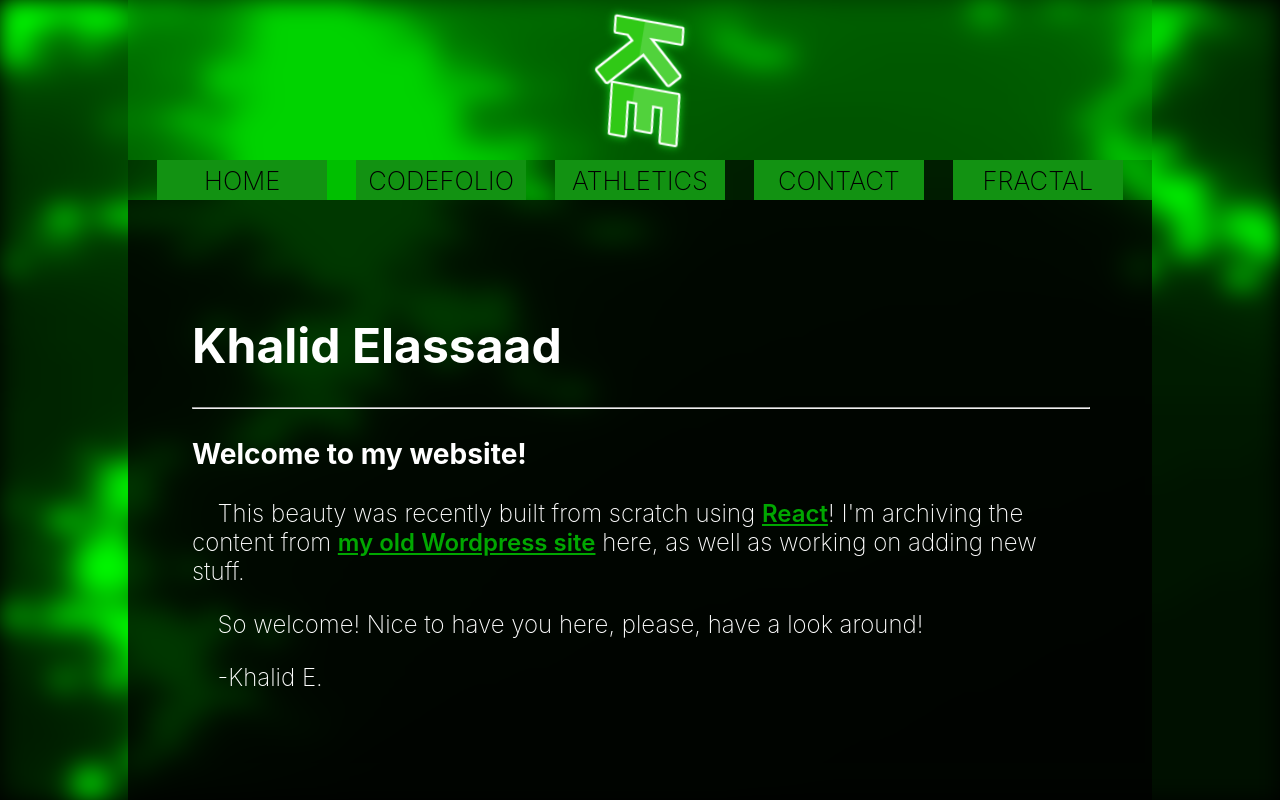
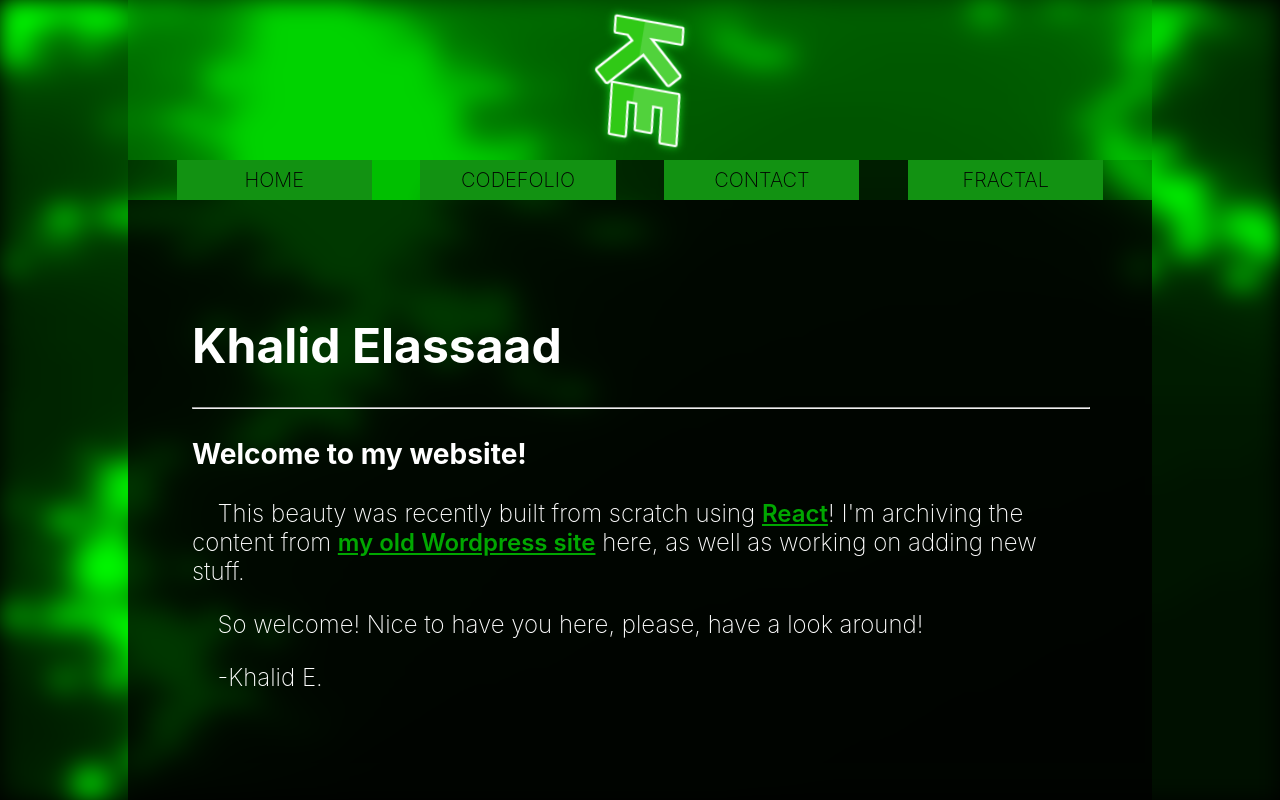
Before and after one commit to khalidelassaad/mywebsite, a React (Create React App) app: page / in a window 1280 px wide. Built offline with nearby package versions, Linux system fonts and the light colour scheme.

Commit message:
code: removed athletics page for now

```diff
--- a/src/App.css
+++ b/src/App.css
@@ -160,10 +160,10 @@ div[class^='headerBar-button'] {
   flex-direction: column;
   align-items: center;
   justify-content: center;
-  width: 12vw;
+  width: 14vw;
   padding: 1vh;
   font-weight: 200;
-  font-size: 2vw;
+  font-size: 2.5vmin;
   background-color: rgb(18, 146, 18);
   transition: 0.3s;
   user-select: none;
@@ -176,7 +176,7 @@ div[class='headerBar-button'] {
 div[class^='headerBar-button-hoverMenu'] {
   margin-top: 0.5vh;
   display: block;
-  overflow: auto;
+  overflow: hidden;
 }
 
 div[class^='headerBar-button']:hover {
--- a/src/App.tsx
+++ b/src/App.tsx
@@ -5,7 +5,6 @@ import { BlogPage } from './components/BlogPage';
 import HeaderBar from './header/HeaderBar';
 import { HeaderButtonProps } from './header/HeaderButton';
 import { Fractal, FractalProps } from './pages/Fractal';
-import AthleticsMarkdown from './pages/markdown/Athletics.md';
 import CodefolioDNAMarkdown from './pages/markdown/Codefolio-DNA.md';
 import CodefolioGrassMarkdown from './pages/markdown/Codefolio-Grass-In-The-Wind.md';
 import CodefolioAnimationsMarkdown from './pages/markdown/Codefolio-Miscellaneous-Animations.md';
@@ -185,11 +184,11 @@ function App() {
           },
         ],
       },
-      {
-        navBarButtonLabel: 'ATHLETICS',
-        pageURL: '/athletics',
-        importedMarkdownObject: AthleticsMarkdown,
-      },
+      // {
+      //   navBarButtonLabel: 'ATHLETICS',
+      //   pageURL: '/athletics',
+      //   importedMarkdownObject: AthleticsMarkdown,
+      // },
       {
         navBarButtonLabel: 'CONTACT',
         pageURL: '/contact',
```
